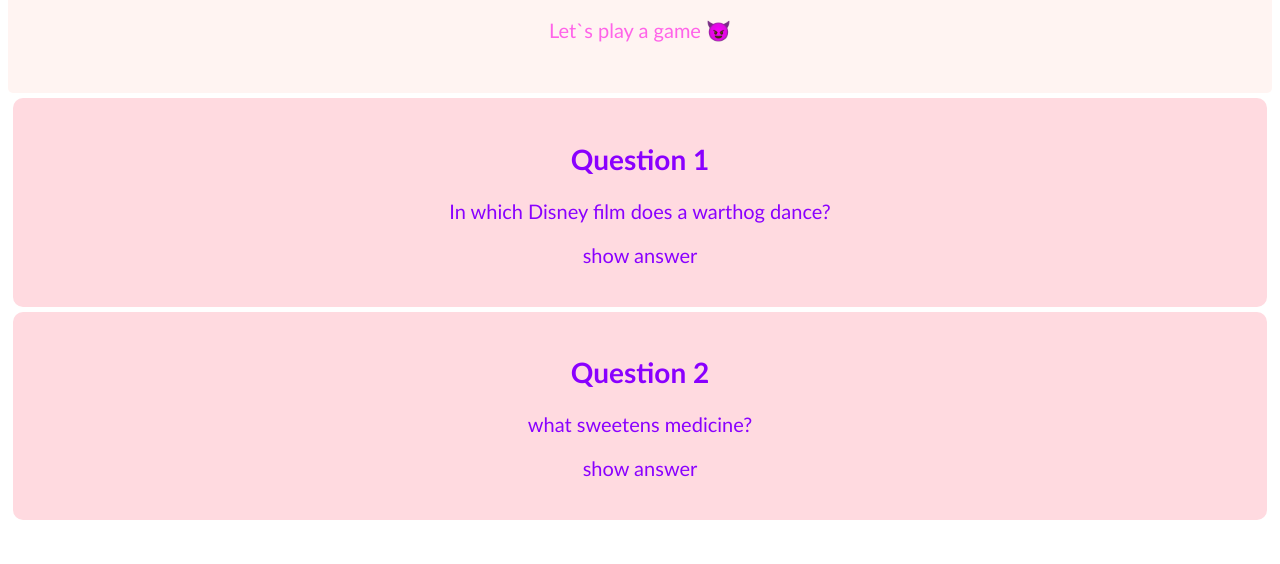
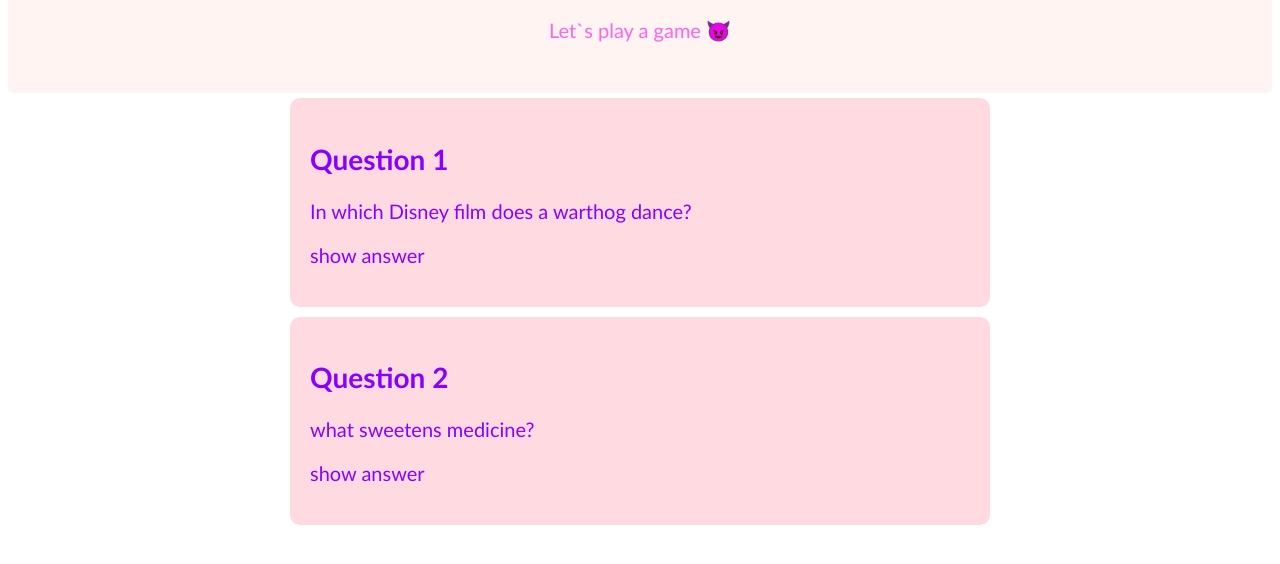
Before and after one commit to Pia-Lueling/quiz-app, a plain HTML site: page index.html in a window 1280 px wide. Shown: the part 172-736 px from the top of the page. Drawn offline with Linux system fonts and the light colour scheme.

Commit message:
add flexcontainer

```diff
--- a/index.html
+++ b/index.html
@@ -11,6 +11,7 @@
       <h1>Quiz App</h1>
       <p class="header">Let`s play a game 😈</p>
     </header>
+    <main>
       <!-- first question card -->
       <section class="question first">
         <h2>Question 1</h2>
@@ -23,5 +24,6 @@
         <p>what sweetens medicine?</p>
         <p class="answer">show answer</p>
       </section>
+    </main>
   </body>
 </html>
--- a/styles.css
+++ b/styles.css
@@ -21,6 +21,12 @@ h1 {
   color: #ff63e9;
 }
 
+main {
+  display: flex;
+  flex-direction: column;
+  align-items: center;
+}
+
 .question {
   font-family: "Gill Sans", "Gill Sans MT", Calibri, "Trebuchet MS", sans-serif;
   background-color: #ffdae0;
@@ -28,7 +34,9 @@ h1 {
   border-radius: 10px;
   margin: 5px;
   color: #8a00ff;
-  text-align: center;
+  justify-content: center;
+  align-items: center;
+  width: 700px;
 }
 
 h2 {
```
Lines whose indentation alone changed are shown as unchanged.
